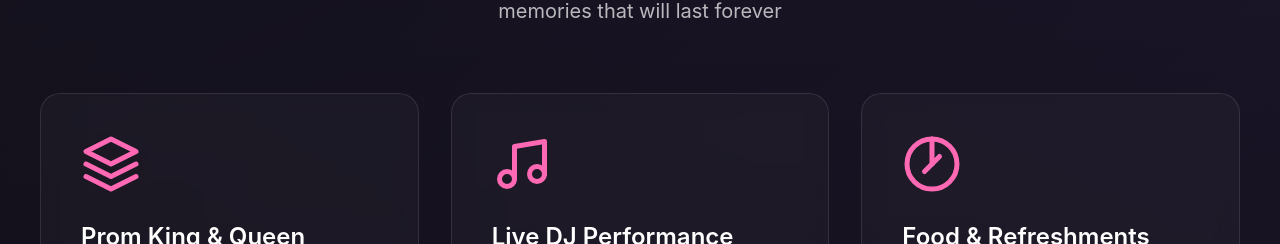
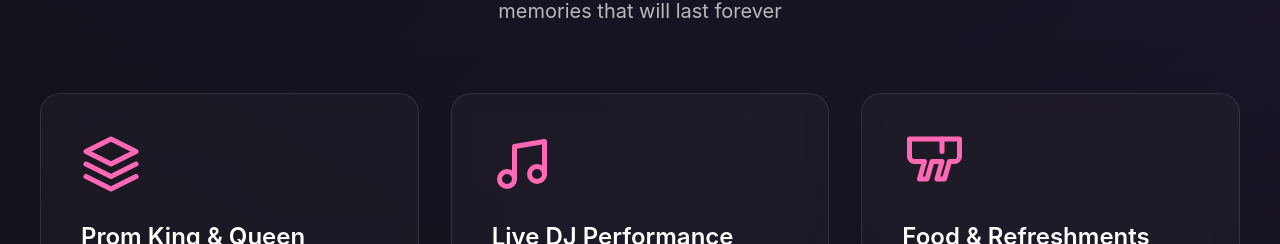
Before and after one commit to Architrb1795/prom, a React (Vite) app: page / in a window 1280 px wide. Shown: the part 1493-1737 px from the top of the page. Built offline with nearby package versions, Linux system fonts and the light colour scheme; the HTML template or start-up script is replaced by a standard one.

Commit message:
Updated Activities.jsx

```diff
--- a/src/components/Activities.jsx
+++ b/src/components/Activities.jsx
@@ -28,9 +28,8 @@ const Activities = () => {
     {
       icon: (
     <svg viewBox="0 0 24 24" fill="none" stroke="currentColor">
-      <circle cx="12" cy="12" r="10" strokeWidth="2" strokeLinecap="round" strokeLinejoin="round"/>
-      <line x1="12" y1="2" x2="12" y2="12" strokeWidth="2" strokeLinecap="round" strokeLinejoin="round"/>
-      <line x1="15" y1="9" x2="9" y2="15" strokeWidth="2" strokeLinecap="round" strokeLinejoin="round"/>
+      <path d="M3 2v7c0 1.1.9 2 2 2h4l-2 7h3l2-7h4l-2 7h3l2-7h2c1.1 0 2-.9 2-2V2H3z" strokeWidth="2" strokeLinecap="round" strokeLinejoin="round"/>
+      <line x1="16" y1="2" x2="16" y2="7" strokeWidth="2" strokeLinecap="round" strokeLinejoin="round"/>
     </svg>
   ),
   title: 'Food & Refreshments',
```
